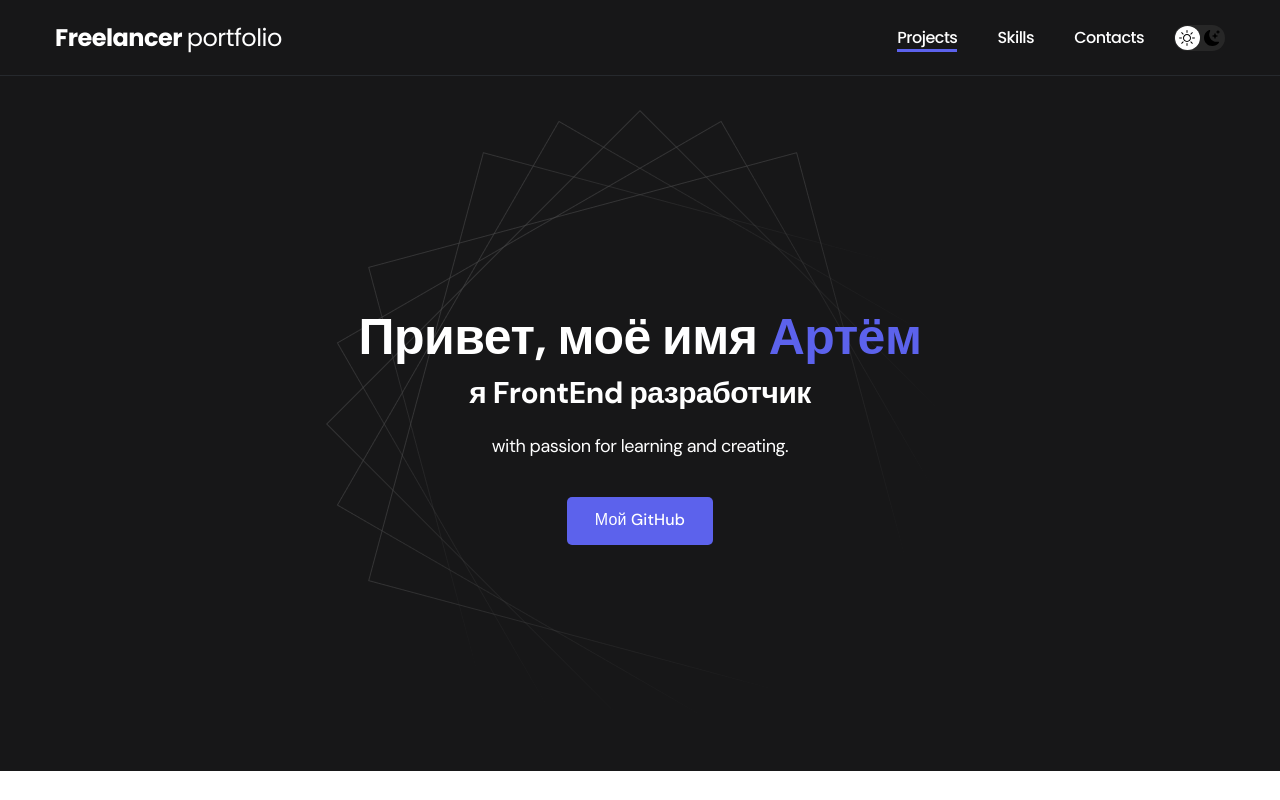
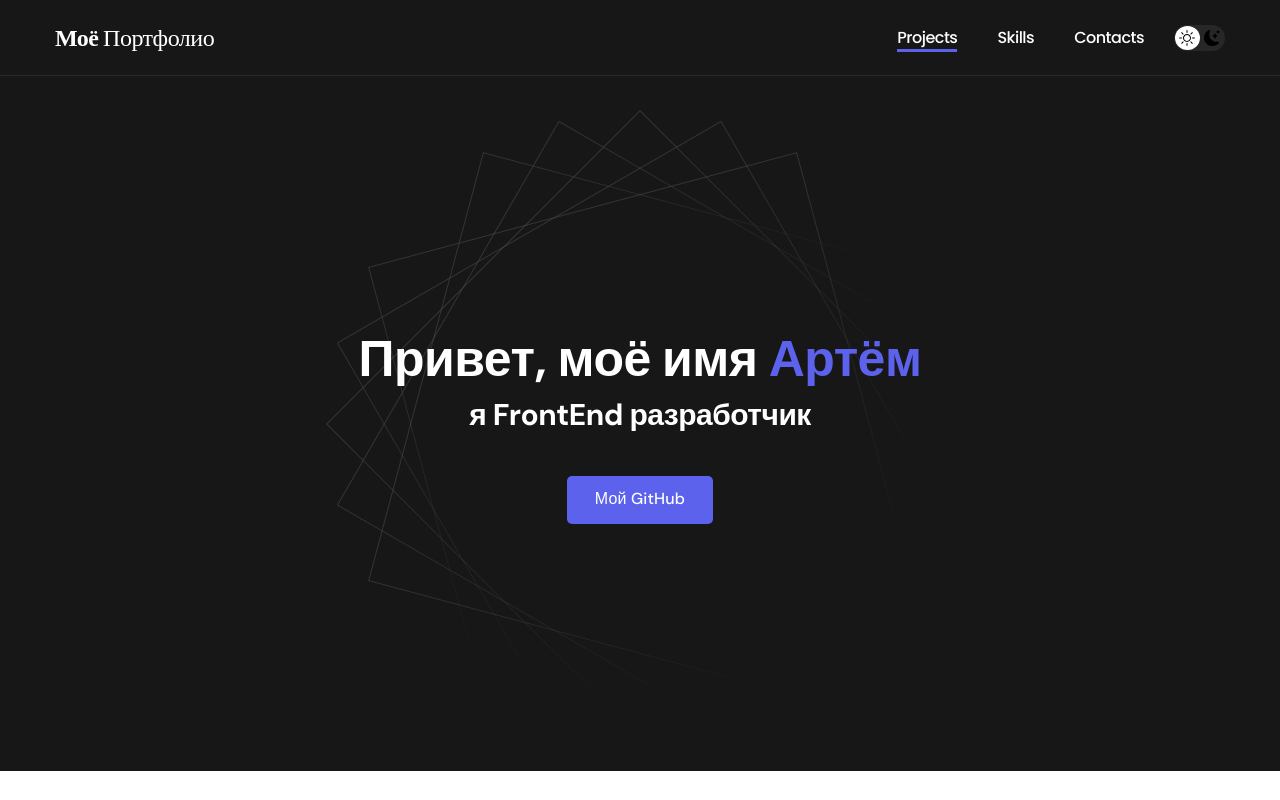
Before and after one commit to white14731/portfolio-artem, a plain HTML site: page index.html in a window 1280 px wide. Shown: the top 800 px of the page. Drawn offline with Linux system fonts and the light colour scheme.

Commit message:
Update index.html

```diff
--- a/index.html
+++ b/index.html
@@ -12,7 +12,7 @@
     <nav class="nav">
         <div class="container">
             <div class="nav_roll">
-                <a href="index.html" class="logo"><strong>Freelancer </strong>portfolio</a>
+                <a href="index.html" class="logo"><strong>Моё </strong>Портфолио</a>
 
                 <button class="dark-mode-btn">
                     <img class="dark-mode__icon" src="img/icons/Sun.svg" alt="light-mode">
@@ -34,7 +34,7 @@
                 <h1 class="header__title"><strong>Привет, моё имя <em>Артём</em></strong> <br>
                     я FrontEnd разработчик</h1>
                     <div class="header__text">
-                        <p>with passion for learning and creating.</p>
+<!--                         <p>with passion for learning and creating.</p> -->
                     </div>
                     <a href="https://github.com/white14731" class="btn">Мой GitHub</a>
             </div>
```
